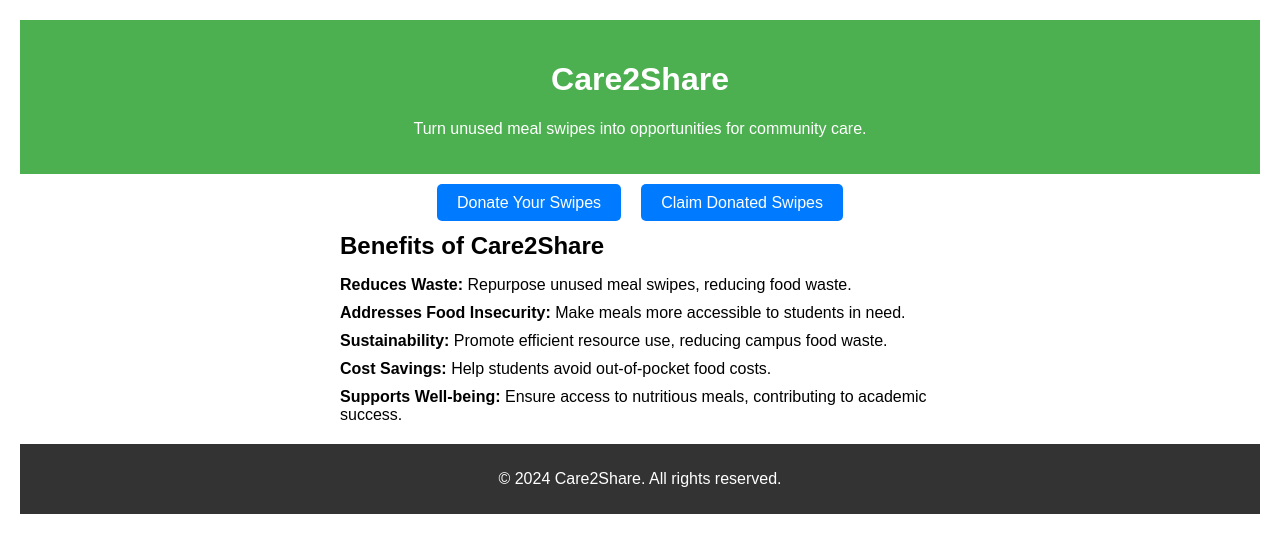
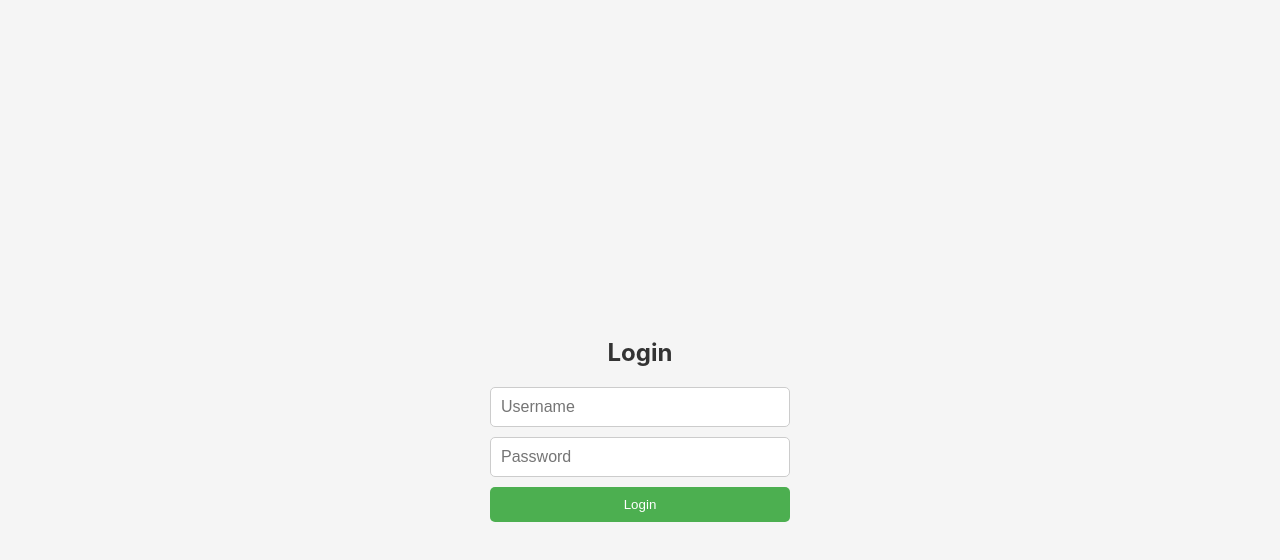
Before and after one commit to charisyoon/care2share-frontend, a React (Create React App) app: page / in a window 1280 px wide. Shown: the top 560 px of the page. Built offline with nearby package versions, Linux system fonts and the light colour scheme.

Commit message:
adding microservice and login page

```diff
--- a/package.json
+++ b/package.json
@@ -2,13 +2,15 @@
   "name": "care2share-frontend",
   "version": "0.1.0",
   "private": true,
+  "proxy": "http://104.155.149.162:8000",
   "dependencies": {
     "@testing-library/jest-dom": "^5.17.0",
     "@testing-library/react": "^13.4.0",
     "@testing-library/user-event": "^13.5.0",
+    "axios": "^1.7.7",
     "react": "^18.3.1",
     "react-dom": "^18.3.1",
-    "react-router-dom": "^6.26.2",
+    "react-router-dom": "^6.27.0",
     "react-scripts": "^3.0.1",
     "web-vitals": "^2.1.4"
   },
--- a/src/App.js
+++ b/src/App.js
@@ -1,13 +1,19 @@
 import React from 'react';
-import { BrowserRouter as Router, Route, Routes } from 'react-router-dom';
+import { BrowserRouter as Router, Route, Routes, Navigate } from 'react-router-dom';
+import Login from './Login';
 import LandingPage from './LandingPage';
+import DonorSignup from './DonorSignup';
+import RecipientSignup from './RecipientSignup';
 
 function App() {
   return (
     <Router>
       <Routes>
-        <Route path="/" element={<LandingPage />} />
-        {/* You can add donor-signup and recipient-signup components later */}
+        <Route path="/" element={<Login />} /> {/* Login is the initial page */}
+        <Route path="/landing" element={<LandingPage />} /> {/* Original landing page */}
+        <Route path="/donor-signup" element={<DonorSignup />} />
+        <Route path="/recipient-signup" element={<RecipientSignup />} />
+        <Route path="*" element={<Navigate to="/" />} /> {/* Redirect unknown routes */}
       </Routes>
     </Router>
   );
--- /dev/null
+++ b/src/DonorSignup.js
@@ -0,0 +1,47 @@
+import React, { useState } from 'react';
+import { donateSwipes } from './api/donorService.js';
+
+function DonorSignup() {
+  const [uni, setUni] = useState('');
+  const [swipes, setSwipes] = useState(0);
+  const [message, setMessage] = useState('');
+
+  const handleSubmit = async (event) => {
+    event.preventDefault();
+    try {
+      const response = await donateSwipes(uni, swipes); // Keep the response
+      setMessage(`Successfully donated ${swipes} swipe(s)! Response: ${response.status}`);
+      setSwipes(0); // Reset the form
+    } catch (error) {
+      setMessage('Failed to donate swipes. Please try again.');
+    }
+  };
+
+
+  return (
+    <div className="form-container">
+      <h2>Donate Your Swipes</h2>
+      <form onSubmit={handleSubmit}>
+        <input
+          type="text"
+          placeholder="Enter your UNI"
+          value={uni}
+          onChange={(e) => setUni(e.target.value)}
+          required
+        />
+        <input
+          type="number"
+          min="1"
+          placeholder="Enter number of swipes"
+          value={swipes}
+          onChange={(e) => setSwipes(e.target.value)}
+          required
+        />
+        <button type="submit">Donate</button>
+      </form>
+      {message && <p>{message}</p>}
+    </div>
+  );
+}
+
+export default DonorSignup;
--- /dev/null
+++ b/src/FormStyles.css
@@ -0,0 +1,47 @@
+.form-container {
+    display: flex;
+    flex-direction: column;
+    align-items: center;
+    justify-content: center;
+    height: 100vh;
+    background-color: #f5f5f5;
+    padding: 20px;
+    box-shadow: 0px 0px 10px rgba(0, 0, 0, 0.1);
+  }
+
+  h2 {
+    margin-bottom: 20px;
+    color: #333;
+  }
+
+  form {
+    display: flex;
+    flex-direction: column;
+    width: 300px;
+  }
+
+  input {
+    margin-bottom: 10px;
+    padding: 10px;
+    font-size: 16px;
+    border: 1px solid #ccc;
+    border-radius: 5px;
+  }
+
+  button {
+    padding: 10px;
+    background-color: #4caf50;
+    color: white;
+    border: none;
+    border-radius: 5px;
+    cursor: pointer;
+  }
+
+  button:hover {
+    background-color: #45a049;
+  }
+
+  .error {
+    color: red;
+    margin-top: 10px;
+  }
--- a/src/LandingPage.js
+++ b/src/LandingPage.js
@@ -1,7 +1,20 @@
-import React from 'react';
+import React, { useState } from 'react';
+import { Link } from 'react-router-dom';
+import { getHelloTest } from './api/donorService';
 import './LandingPage.css';
 
 function LandingPage() {
+  const [testMessage, setTestMessage] = useState('');
+
+  const handleTestConnection = async () => {
+    try {
+      const response = await getHelloTest();
+      setTestMessage(response.message);
+    } catch (error) {
+      setTestMessage('Failed to connect to the donor service.');
+    }
+  };
+
   return (
     <div className="landing-page">
       <header className="header">
@@ -10,20 +23,14 @@ function LandingPage() {
       </header>
 
       <section className="cta-buttons">
-        <a href="/donor-signup" className="cta-button">Donate Your Swipes</a>
-        <a href="/recipient-signup" className="cta-button">Claim Donated Swipes</a>
+        <Link to="/donor-signup" className="cta-button">Donate Your Swipes</Link>
+        <Link to="/recipient-signup" className="cta-button">Claim Donated Swipes</Link>
+        <button onClick={handleTestConnection} className="cta-button">
+          Test Microservice Connection
+        </button>
       </section>
 
-      <section className="benefits">
-        <h2>Benefits of Care2Share</h2>
-        <ul>
-          <li><strong>Reduces Waste:</strong> Repurpose unused meal swipes, reducing food waste.</li>
-          <li><strong>Addresses Food Insecurity:</strong> Make meals more accessible to students in need.</li>
-          <li><strong>Sustainability:</strong> Promote efficient resource use, reducing campus food waste.</li>
-          <li><strong>Cost Savings:</strong> Help students avoid out-of-pocket food costs.</li>
-          <li><strong>Supports Well-being:</strong> Ensure access to nutritious meals, contributing to academic success.</li>
-        </ul>
-      </section>
+      {testMessage && <p>{testMessage}</p>}
 
       <footer className="footer">
         <p>© 2024 Care2Share. All rights reserved.</p>
--- /dev/null
+++ b/src/Login.js
@@ -0,0 +1,54 @@
+import React, { useState } from 'react';
+import { useNavigate } from 'react-router-dom'; // Ensure this is imported correctly
+import './FormStyles.css';
+
+function Login() {
+  const [username, setUsername] = useState('');
+  const [password, setPassword] = useState('');
+  const [error, setError] = useState('');
+  const navigate = useNavigate(); // Correctly initialize useNavigate
+
+  const validAccounts = [
+    { username: 'user1', password: 'password123' },
+  ];
+
+  const handleLogin = (event) => {
+    event.preventDefault();
+
+    const user = validAccounts.find(
+      (acc) => acc.username === username && acc.password === password
+    );
+
+    if (user) {
+      navigate('/landing'); // Redirect to the landing page if login is valid
+    } else {
+      setError('Invalid username or password.');
+    }
+  };
+
+  return (
+    <div className="form-container">
+      <h2>Login</h2>
+      <form onSubmit={handleLogin}>
+        <input
+          type="text"
+          placeholder="Username"
+          value={username}
+          onChange={(e) => setUsername(e.target.value)}
+          required
+        />
+        <input
+          type="password"
+          placeholder="Password"
+          value={password}
+          onChange={(e) => setPassword(e.target.value)}
+          required
+        />
+        <button type="submit">Login</button>
+      </form>
+      {error && <p className="error">{error}</p>}
+    </div>
+  );
+}
+
+export default Login;
--- /dev/null
+++ b/src/RecipientSignup.js
@@ -0,0 +1,31 @@
+import React, { useState } from 'react';
+import './FormStyles.css';
+
+function RecipientSignup() {
+  const [claimedSwipes, setClaimedSwipes] = useState(0);
+
+  const handleClaim = (event) => {
+    event.preventDefault();
+    alert(`You have successfully claimed ${claimedSwipes} swipe(s)!`);
+    setClaimedSwipes(0); // Reset form after submission
+  };
+
+  return (
+    <div className="form-container">
+      <h2>Claim Donated Swipes</h2>
+      <form onSubmit={handleClaim}>
+        <input
+          type="number"
+          min="1"
+          value={claimedSwipes}
+          onChange={(e) => setClaimedSwipes(e.target.value)}
+          placeholder="Enter number of swipes to claim"
+          required
+        />
+        <button type="submit">Claim</button>
+      </form>
+    </div>
+  );
+}
+
+export default RecipientSignup;
--- /dev/null
+++ b/src/api/donorService.js
@@ -0,0 +1,29 @@
+import axios from 'axios';
+
+// Replace this with your microservice's public IP or endpoint.
+const BASE_URL = 'http://104.155.149.162:8000';
+
+// Test connection with the microservice.
+export const getHelloTest = async () => {
+  try {
+    const response = await axios.get(`http://104.155.149.162:8000/hello/test`);
+    return response.data;
+  } catch (error) {
+    console.error('Error connecting to donor service:', error);
+    throw error;
+  }
+};
+
+// Make a donation request with the donor's UNI and swipe count.
+export const donateSwipes = async (uni, numOfSwipes) => {
+  try {
+    const response = await axios.post(`${BASE_URL}/donate`, {
+      donor_UNI: uni,
+      num_of_swipes: numOfSwipes,
+    });
+    return response.data;
+  } catch (error) {
+    console.error('Error donating swipes:', error);
+    throw error;
+  }
+};
```
Also changed, not shown: 1 other file (tests, documents, lock files or other folders).
